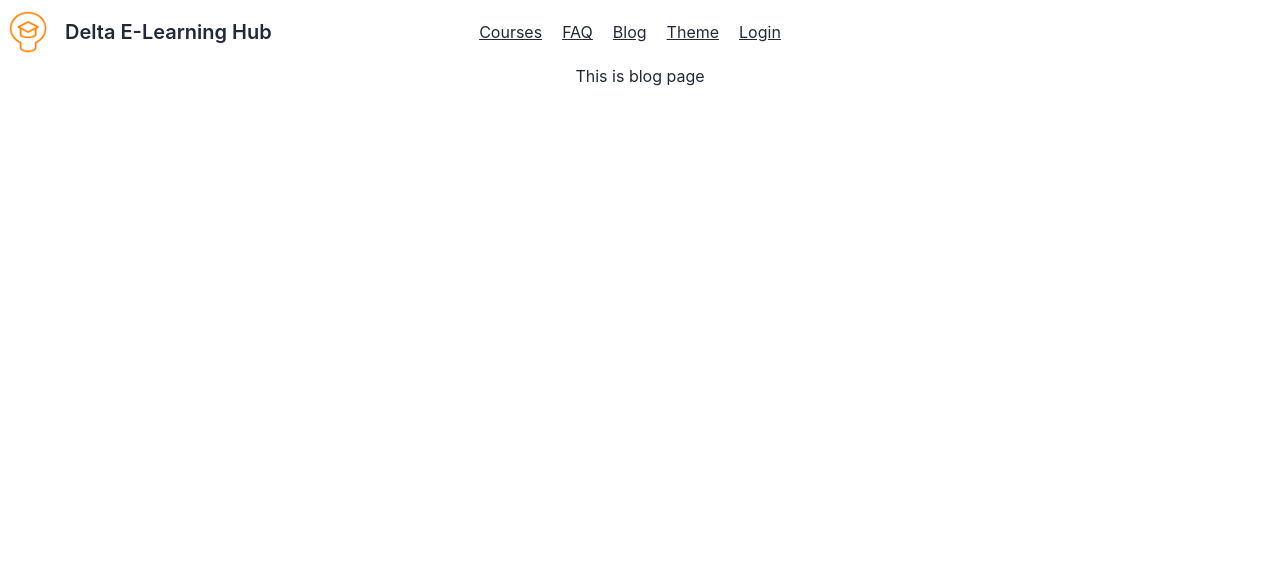
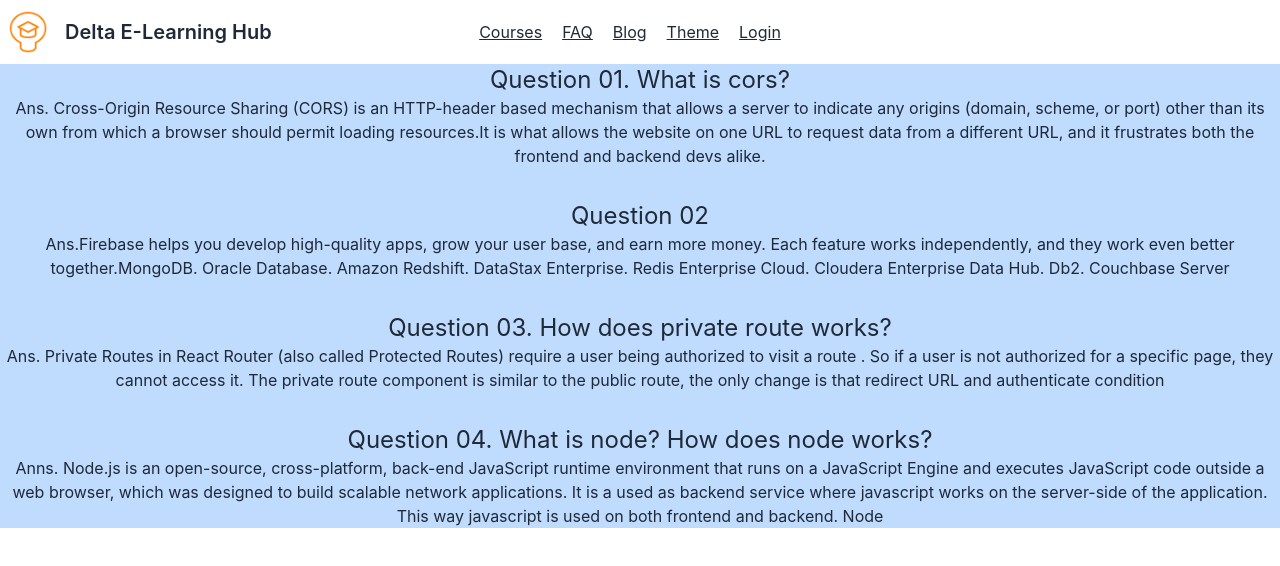
Before and after one commit to dev-nayandas/delta_elearning_client, a React (Create React App) app: page /blog in a window 1280 px wide. Shown: the top 566 px of the page. Built offline with nearby package versions, Linux system fonts and the light colour scheme; no server answers.

Commit message:
blog page done

```diff
--- a/src/pages/Blog/Blog.js
+++ b/src/pages/Blog/Blog.js
@@ -2,8 +2,31 @@ import React from 'react';
 
 const Blog = () => {
     return (
-        <div>
-            <h2>This is blog page</h2>
+        <div className='bg-blue-200 h-full'>
+            <h2 className='text-2xl'>Question 01. What is cors? </h2>
+            <p className='mb-8'>Ans. Cross-Origin Resource Sharing (CORS) is an HTTP-header based mechanism that allows a server to indicate any origins (domain, scheme, or port) other than its own from which a browser should permit loading resources.It is what allows the website on one URL to request data from a different URL, and it frustrates both the frontend and backend devs alike.</p>
+
+
+
+
+            <h2 className='text-2xl'>Question 02</h2>
+            <p className='mb-8'>Ans.Firebase helps you develop high-quality apps, grow your user base, and earn more money. Each feature works independently, and they work even better together.MongoDB.
+            Oracle Database.
+            Amazon Redshift.
+            DataStax Enterprise.
+            Redis Enterprise Cloud.
+            Cloudera Enterprise Data Hub.
+            Db2.
+            Couchbase Server
+            </p>
+
+
+
+            <h2 className='text-2xl'>Question 03. How does private route works?</h2>
+            <p className='mb-8'>Ans. Private Routes in React Router (also called Protected Routes) require a user being authorized to visit a route . So if a user is not authorized for a specific page, they cannot access it. The private route component is similar to the public route, the only change is that redirect URL and authenticate condition</p>
+
+            <h2 className='text-2xl'>Question 04. What is node? How does node works?</h2>
+            <p className='mb-8'>Anns. Node.js is an open-source, cross-platform, back-end JavaScript runtime environment that runs on a JavaScript Engine and executes JavaScript code outside a web browser, which was designed to build scalable network applications. It is a used as backend service where javascript works on the server-side of the application. This way javascript is used on both frontend and backend. Node </p>
         </div>
     );
 };
```
